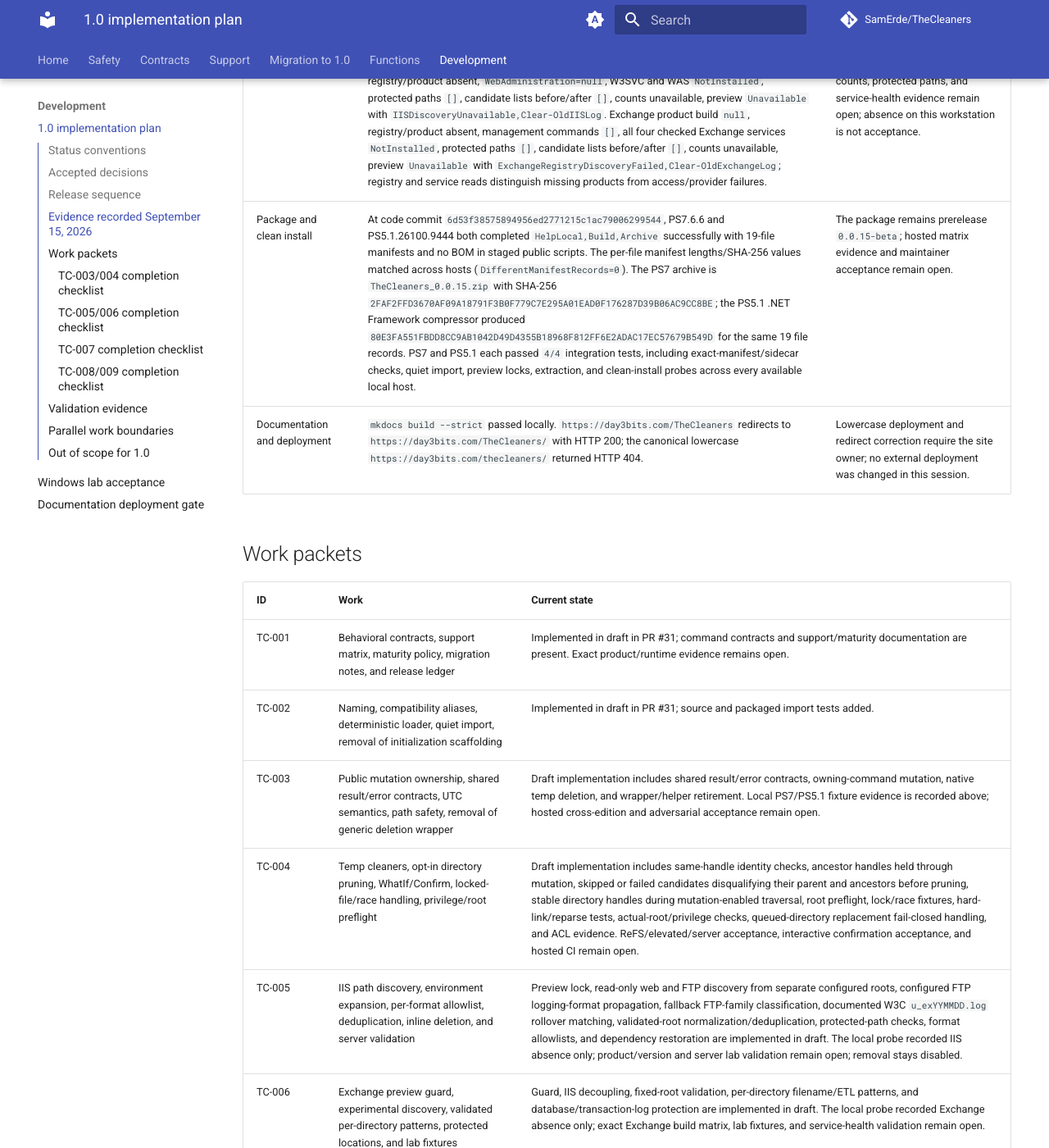
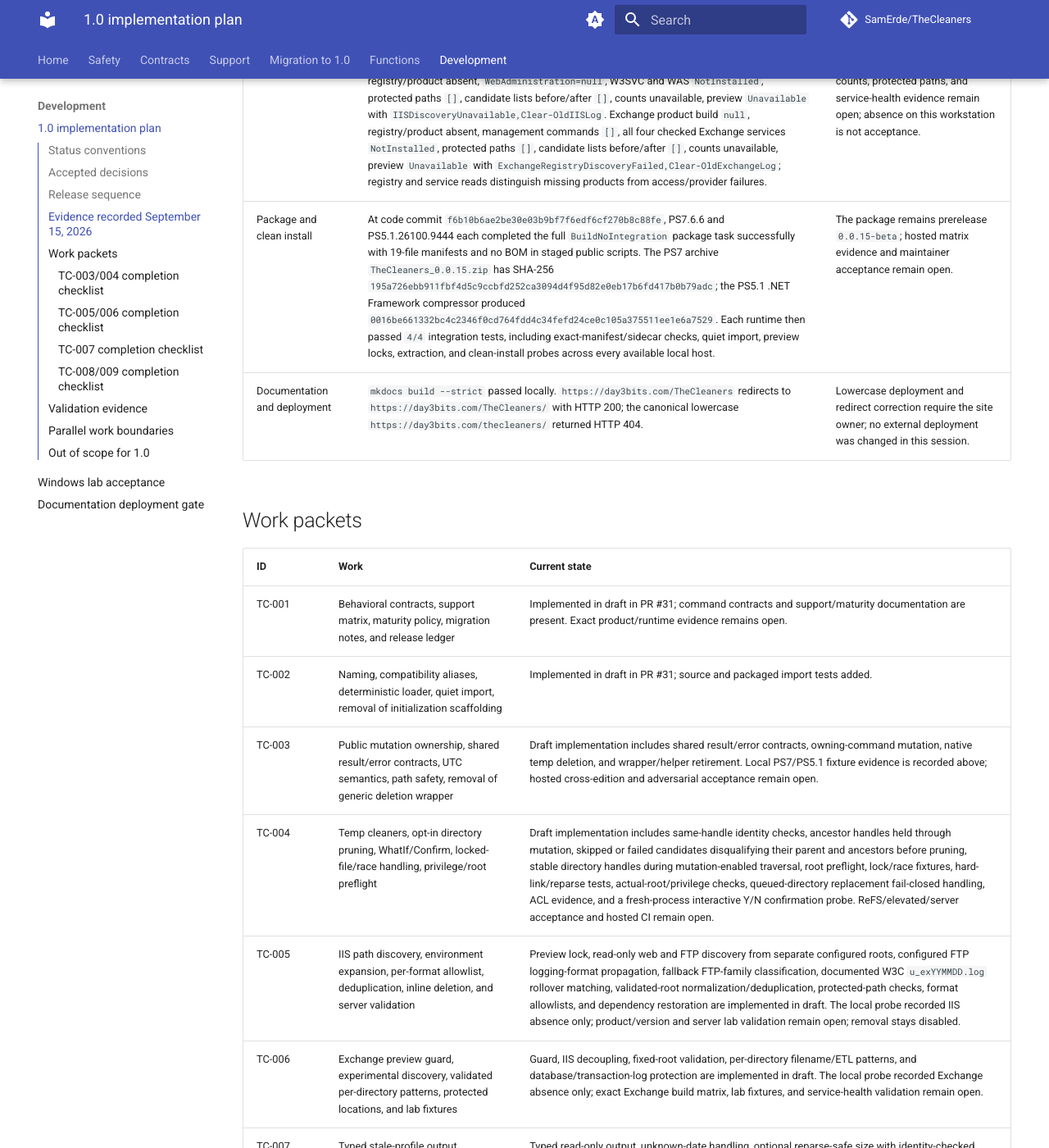
Before and after one commit to SamErde/TheCleaners, an MkDocs documentation site: the page built from docs/release-plan-1.0.md, in a window 1280 px wide and 1400 px high, scrolled down 2368 px. Shown: the whole window at 82% size. Built offline with MkDocs 1.6.1 and Material for MkDocs 9.7.7, drawn with Linux system fonts in a browser that asks for light colours; comment, search, counter and statistics services are not loaded; some of the changed text lies outside the part shown.

Commit message:
📝docs(release): refresh final review evidence

```diff
--- a/docs/release-plan-1.0.md
+++ b/docs/release-plan-1.0.md
@@ -31,16 +31,16 @@
 
 ## Evidence recorded September 15, 2026
 
-Source and package evidence was collected at commit `85aed5b21d656a7de76bf40fd1e192dd98b0b471`; the latest review-fix code, test, and package evidence was collected at commit `6d53f38575894956ed2771215c1ac79006299544`. The ledger update itself is documentation-only and this is not a merged commit or a hosted CI run. No real Windows, IIS, or Exchange cleanup was run, and no release tag or Gallery publication was performed.
+Source and package evidence was collected at commit `85aed5b21d656a7de76bf40fd1e192dd98b0b471`; the latest review-fix code, test, and package evidence was collected at commit `f6b10b6ae2be30e03b9bf7f6edf6cf270b8c88fe`. The ledger update itself is documentation-only and this is not a merged commit or a hosted CI run. No real Windows, IIS, or Exchange cleanup was run, and no release tag or Gallery publication was performed.
 
 | Gate | Exact evidence | Boundary that remains open |
 | --- | --- | --- |
 | Host and filesystem | Windows 11 Enterprise `10.0.26200` / build `26200`; PS7.6.6 Core; non-elevated; actual user temp `C:\Users\SamErde\AppData\Local\Temp\`; operating-system Windows root `C:\WINDOWS`; `LongPathsEnabled=0`; visible volumes were NTFS (`OS`, `WINRETOOLS`, `DELLSUPPORT`); no ReFS volume was available. | Elevated, ReFS, and supported Windows client/server acceptance still require a suitable disposable lab. |
-| PS7 current suite | Pester `5.9.1`; PS `7.6.6 Core`; `189/189` passed; `0` failed, skipped, or not run; `83.87%` of `1,488` analyzed commands executed; tested code commit `6d53f38575894956ed2771215c1ac79006299544`. Coverage used Pester's profiler mode (`UseBreakpoints=false`) because the repository wrapper's normal debugger-breakpoint mode is rejected by this desktop execution host as `Debugging is not supported on remote sessions`. | Hosted CI still needs the configured supported 7 LTS and current-stable run URLs. |
-| Windows PowerShell compatibility and coverage | Pester `5.9.1`; PS `5.1.26100.9444` Desktop; `189/189` unit tests passed; `0` failed, skipped, or not run; `83.87%` of `1,488` analyzed commands executed; tested code commit `6d53f38575894956ed2771215c1ac79006299544`. The native helper was preloaded before Pester created worker runspaces, and coverage used the same profiler mode. | Hosted PS5.1 acceptance still requires its CI run URL. |
+| PS7 current suite | Pester `5.9.1`; PS `7.6.6 Core`; `193/193` passed; `0` failed, skipped, or not run; `83.17%` of `1,503` analyzed commands executed; tested code commit `f6b10b6ae2be30e03b9bf7f6edf6cf270b8c88fe`. Coverage used Pester's profiler mode (`UseBreakpoints=false`), now configured by the build task; the desktop execution host rejects breakpoint mode with `Debugging is not supported on remote sessions`. | Hosted CI still needs the configured supported 7 LTS and current-stable run URLs. |
+| Windows PowerShell compatibility and coverage | Pester `5.9.1`; PS `5.1.26100.9444` Desktop; `193/193` unit tests passed; `0` failed, skipped, or not run; `83.17%` of `1,503` analyzed commands executed; tested code commit `f6b10b6ae2be30e03b9bf7f6edf6cf270b8c88fe`. The native helper was preloaded before Pester created worker runspaces, and coverage used the same profiler mode configured by the build task. | Hosted PS5.1 acceptance still requires its CI run URL. |
 | ACL and native deletion fixture | PS7.6.6 fixture `TheCleaners-Acl-4a22016a-43d6-4fa8-8e7e-62f8ec0323b9` and PS5.1.26100.9444 fixture `TheCleaners-Acl-627188be-d9bb-42b6-93cb-6ec5276ee052` both used C: NTFS, non-elevated. Each exact candidate list contained `old-readable.tmp` and `old-delete-without-read.tmp`; expected/after counts were `2 -> 0`; `ReadWasDenied=true`; explicit delete allow mask `65536`; read deny mask `1`; `FilesRemoved=2`; `BytesReclaimed=6`; result status `Completed`; skips/failures/error IDs `0`; outcome reconciliation and acceptance `true`; protected paths `0`. | This does not replace elevated/ReFS/real server lab acceptance. |
 | Product preview probe | Host `BN7FXL4`, PS7.6.6 Core recorded `2026-09-15T17:10:58.9228988Z` and PS5.1.26100.9444 Desktop recorded `2026-09-15T17:11:23.0200083Z`; Windows 11 Enterprise `10.0.26200`, non-elevated, `DeletionEnabled=false` in both runs. IIS product build `null`, registry/product absent, `WebAdministration=null`, W3SVC and WAS `NotInstalled`, protected paths `[]`, candidate lists before/after `[]`, counts unavailable, preview `Unavailable` with `IISDiscoveryUnavailable,Clear-OldIISLog`. Exchange product build `null`, registry/product absent, management commands `[]`, all four checked Exchange services `NotInstalled`, protected paths `[]`, candidate lists before/after `[]`, counts unavailable, preview `Unavailable` with `ExchangeRegistryDiscoveryFailed,Clear-OldExchangeLog`; registry and service reads distinguish missing products from access/provider failures. | Disposable IIS and Exchange product/build labs, exact candidate lists, before/after counts, protected paths, and service-health evidence remain open; absence on this workstation is not acceptance. |
-| Package and clean install | At code commit `6d53f38575894956ed2771215c1ac79006299544`, PS7.6.6 and PS5.1.26100.9444 both completed `HelpLocal,Build,Archive` successfully with 19-file manifests and no BOM in staged public scripts. The per-file manifest lengths/SHA-256 values matched across hosts (`DifferentManifestRecords=0`). The PS7 archive is `TheCleaners_0.0.15.zip` with SHA-256 `2FAF2FFD3670AF09A18791F3B0F779C7E295A01EAD0F176287D39B06AC9CC8BE`; the PS5.1 .NET Framework compressor produced `80E3FA551FBDD8CC9AB1042D49D4355B18968F812FF6E2ADAC17EC57679B549D` for the same 19 file records. PS7 and PS5.1 each passed `4/4` integration tests, including exact-manifest/sidecar checks, quiet import, preview locks, extraction, and clean-install probes across every available local host. | The package remains prerelease `0.0.15-beta`; hosted matrix evidence and maintainer acceptance remain open. |
+| Package and clean install | At code commit `f6b10b6ae2be30e03b9bf7f6edf6cf270b8c88fe`, PS7.6.6 and PS5.1.26100.9444 each completed the full `BuildNoIntegration` package task successfully with 19-file manifests and no BOM in staged public scripts. The PS7 archive `TheCleaners_0.0.15.zip` has SHA-256 `195a726ebb911fbf4d5c9ccbfd252ca3094d4f95d82e0eb17b6fd417b0b79adc`; the PS5.1 .NET Framework compressor produced `0016be661332bc4c2346f0cd764fdd4c34fefd24ce0c105a375511ee1e6a7529`. Each runtime then passed `4/4` integration tests, including exact-manifest/sidecar checks, quiet import, preview locks, extraction, and clean-install probes across every available local host. | The package remains prerelease `0.0.15-beta`; hosted matrix evidence and maintainer acceptance remain open. |
 | Documentation and deployment | `mkdocs build --strict` passed locally. `https://day3bits.com/TheCleaners` redirects to `https://day3bits.com/TheCleaners/` with HTTP 200; the canonical lowercase `https://day3bits.com/thecleaners/` returned HTTP 404. | Lowercase deployment and redirect correction require the site owner; no external deployment was changed in this session. |
 
 ## Work packets
@@ -50,7 +50,7 @@
 | TC-001 | Behavioral contracts, support matrix, maturity policy, migration notes, and release ledger | Implemented in draft in PR #31; command contracts and support/maturity documentation are present. Exact product/runtime evidence remains open. |
 | TC-002 | Naming, compatibility aliases, deterministic loader, quiet import, removal of initialization scaffolding | Implemented in draft in PR #31; source and packaged import tests added. |
 | TC-003 | Public mutation ownership, shared result/error contracts, UTC semantics, path safety, removal of generic deletion wrapper | Draft implementation includes shared result/error contracts, owning-command mutation, native temp deletion, and wrapper/helper retirement. Local PS7/PS5.1 fixture evidence is recorded above; hosted cross-edition and adversarial acceptance remain open. |
-| TC-004 | Temp cleaners, opt-in directory pruning, WhatIf/Confirm, locked-file/race handling, privilege/root preflight | Draft implementation includes same-handle identity checks, ancestor handles held through mutation, skipped or failed candidates disqualifying their parent and ancestors before pruning, stable directory handles during mutation-enabled traversal, root preflight, lock/race fixtures, hard-link/reparse tests, actual-root/privilege checks, queued-directory replacement fail-closed handling, and ACL evidence. ReFS/elevated/server acceptance, interactive confirmation acceptance, and hosted CI remain open. |
+| TC-004 | Temp cleaners, opt-in directory pruning, WhatIf/Confirm, locked-file/race handling, privilege/root preflight | Draft implementation includes same-handle identity checks, ancestor handles held through mutation, skipped or failed candidates disqualifying their parent and ancestors before pruning, stable directory handles during mutation-enabled traversal, root preflight, lock/race fixtures, hard-link/reparse tests, actual-root/privilege checks, queued-directory replacement fail-closed handling, ACL evidence, and a fresh-process interactive Y/N confirmation probe. ReFS/elevated/server acceptance and hosted CI remain open. |
 | TC-005 | IIS path discovery, environment expansion, per-format allowlist, deduplication, inline deletion, and server validation | Preview lock, read-only web and FTP discovery from separate configured roots, configured FTP logging-format propagation, fallback FTP-family classification, documented W3C `u_exYYMMDD.log` rollover matching, validated-root normalization/deduplication, protected-path checks, format allowlists, and dependency restoration are implemented in draft. The local probe recorded IIS absence only; product/version and server lab validation remain open; removal stays disabled. |
 | TC-006 | Exchange preview guard, experimental discovery, validated per-directory patterns, protected locations, and lab fixtures | Guard, IIS decoupling, fixed-root validation, per-directory filename/ETL patterns, and database/transaction-log protection are implemented in draft. The local probe recorded Exchange absence only; exact Exchange build matrix, lab fixtures, and service-health validation remain open. |
 | TC-007 | Typed stale-profile output, unknown LastUseTime, optional size, SID resolution, and command inventory | Typed read-only output, unknown-date handling, optional reparse-safe size with identity-checked ancestor and queued-directory handles/revalidation, best-effort SID resolution, and orphan-helper retirement are implemented in draft; Windows acceptance remains open. |
@@ -63,7 +63,7 @@
 - [x] Remove the now-unused generic private deletion wrapper and its legacy tests; do not add another generic mutation layer.
 - [x] Verify every discovery error fails closed and cannot be mistaken for zero candidates in the unit and coverage-edge fixtures; hosted product acceptance remains open.
 - [x] Verify `-WhatIf` leaves fixture files/directories, preferences, and module/native state unchanged; real product/registry/process acceptance remains open.
-- [ ] Verify `-Confirm` approval/decline and noninteractive behavior without nested prompts.
+- [x] Verify `-Confirm` approval/decline and noninteractive behavior without nested prompts; PS5.1 and PS7.6.6 both passed the fresh-process `Y`/`N` probe, and the existing explicit `-Confirm:$false` fixture also passed.
 - [x] Add fixture coverage for hard links, junctions, symbolic links/reparse points, roots, prefix-confusable siblings, long-path syntax, access/lock failures, and files changing after discovery; skipped child handles are retained through ancestor pruning and lab validation remains open.
 - [x] Confirm the actual system temp root and privilege handling rather than trusting an environment variable alone; this was recorded on the non-elevated Windows 11 host.
 - [x] Reconcile proposed versus removed/skipped/failed files and directories; bytes are logical lengths of successfully removed files, not a guarantee of physical free-space change.
@@ -128,7 +128,8 @@
 | IIS/Exchange format and protected-path allowlists | `src/Tests/Unit/PreviewAllowlist.Tests.ps1`: built-in IIS format names, Exchange Message Tracking/ETL/log patterns, protected IIS locations, and Exchange database/transaction path normalization. |
 | Exchange protection metadata completeness | `src/Tests/Unit/PreviewAllowlist.Tests.ps1`: complete database metadata remains `Validated`, while missing management metadata or a blank database/log path returns `Unknown`; malformed path objects still fail closed. |
 | Typed stale-profile output | `src/Tests/Unit/ProfileOutput.Tests.ps1`: typed fields, unknown dates, optional size, exclusions, queued-directory reparse replacement fail-closed behavior, native directory identity lock during enumeration, ancestor-handle/revalidation behavior through queued traversal, no host output, and orphan-helper retirement. |
-| Fail-closed and runtime edge branches | `src/Tests/Unit/CoverageEdges.Tests.ps1`, `src/Tests/Unit/IISDiscoverySafety.Tests.ps1`, `src/Tests/Unit/PreviewCommandSafety.Tests.ps1`, `src/Tests/Unit/ProfileOutput.Tests.ps1`, and `src/Tests/Unit/RuntimeSafety.Tests.ps1`: malformed and partial discovery with unknown totals, source-specific IIS errors, isolated WebAdministration dependency/preference state, stable temp directory handles during enumeration, queued-directory replacement, reparse roots/descendants, extended UNC normalization, canonical current-user temp containment, actual Windows-root resolution, actual token privilege, long-path policy, WhatIf state, and Confirm-false state. |
+| Fail-closed and runtime edge branches | `src/Tests/Unit/CoverageEdges.Tests.ps1`, `src/Tests/Unit/IISDiscoverySafety.Tests.ps1`, `src/Tests/Unit/PreviewCommandSafety.Tests.ps1`, `src/Tests/Unit/ProfileOutput.Tests.ps1`, and `src/Tests/Unit/RuntimeSafety.Tests.ps1`: malformed and partial discovery with unknown totals, source-specific IIS errors, isolated WebAdministration dependency/preference state, stable temp directory handles during enumeration, queued-directory replacement, reparse roots/descendants, extended UNC normalization, canonical current-user temp containment, actual Windows-root resolution, actual token privilege, long-path policy, WhatIf state, explicit Confirm-false state, and fresh-process interactive Confirm approval/decline. |
+| Review regressions closed in the final patch | `src/Tests/Unit/ExchangePreviewEdgeCases.Tests.ps1` and `src/Tests/Unit/IISDiscoverySafety.Tests.ps1`: extended-length namespaces remain on provider traversal paths while comparison/result paths are normalized, and an IIS FTP discovery failure without a web root returns a per-FTP structured failure. `src/Tests/Unit/RuntimeSafety.Tests.ps1` covers one explicit `Y` and one explicit `N` without nested prompts. |
 | Concurrent writer, profile identity, and unavailable-product safety | `src/Tests/Unit/CleanupBehavior.Tests.ps1`: deletion without write sharing, candidate file and planned-directory verbose paths; `src/Tests/Unit/TempCandidateSafety.Tests.ps1`: opened-handle last-write metadata and file/directory replacement locks; `src/Tests/Unit/ProfileOutput.Tests.ps1`: complete service/application-pool SID exclusions, reparse-point ancestor rejection, queued-directory replacement fail-closed sizing, and native directory identity locking during enumeration; `src/Tests/Unit/PreviewCommandSafety.Tests.ps1` and `src/Tests/Unit/ExchangePreviewEdgeCases.Tests.ps1`: unavailable IIS/Exchange products and roots report structured failed results. |
 | Exact artifact and clean install | `src/Tests/Integration/PackageImport.Tests.ps1`: archive sidecar/hash, manifest file records including hidden files, extracted source-layout import, external help, aliases, and preview locks in each available host. The PS5.1 and PS7.6.6 builds use explicit fixed text encodings; their 19-file manifest records match byte-for-byte, and the tested PS7 archive is then checked without rebuilding. Archive and publisher checks use the same hidden-file-inclusive artifact set. |
 | Full publication gate and module staging | `.github/workflows/Build Module.yml` is callable by `.github/workflows/Publish.yml`; the publish job waits for the full matrix and downloads the tested PS7.6.6 artifact/archive. `.github/workflows/publish.ps1` verifies the exact artifact, stages it beneath a temporary `TheCleaners` module directory, rechecks the staged manifest/file set and every staged-file SHA-256 against the archive manifest, and passes only that path to `Publish-Module`; no publication was performed. |
```
Also changed, not shown: other parts of docs/release-plan-1.0.md (+1 -1 lines).
